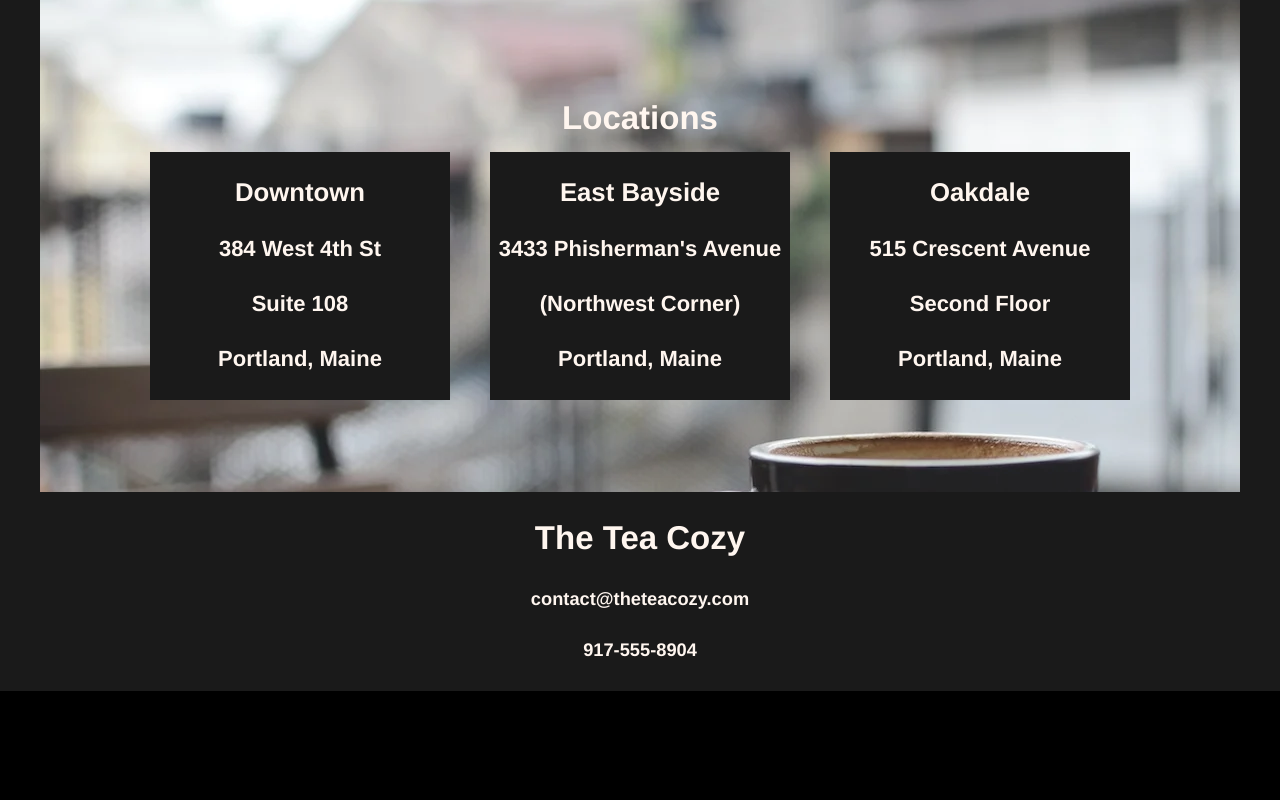
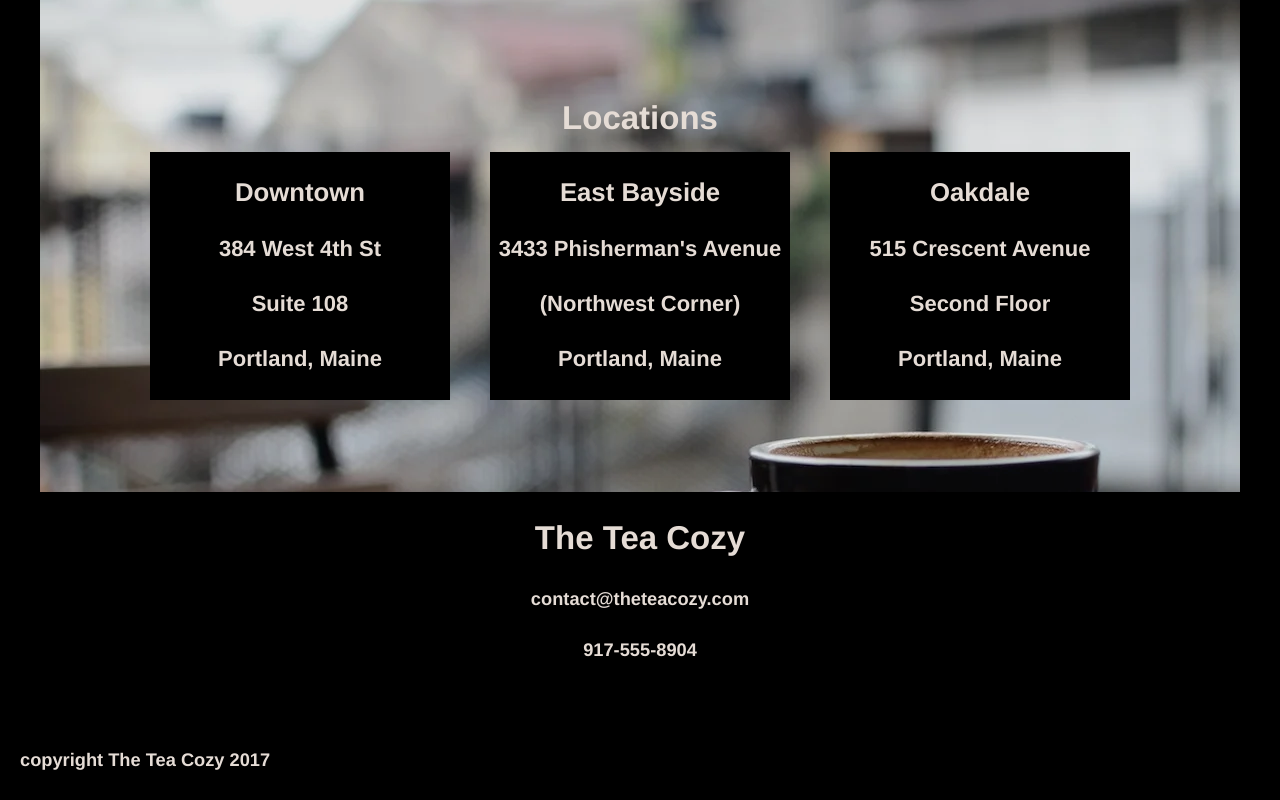
Before and after one commit to Penzragon/Tea-Cozy, a plain HTML site: page index.html in a window 1280 px wide. Shown: the part 1558-2358 px from the top of the page. Before the commit the page ends 2249 px from the top, so only its background shows below. Drawn offline with Linux system fonts and the light colour scheme.

Commit message:
Add footer

```diff
--- a/index.html
+++ b/index.html
@@ -100,5 +100,8 @@
 				<h5>917-555-8904</h5>
 			</section>
 		</main>
+		<footer>
+			<h5>copyright The Tea Cozy 2017</h5>
+		</footer>
 	</body>
 </html>
--- a/resources/css/style.css
+++ b/resources/css/style.css
@@ -1,4 +1,4 @@
-html {
+body {
 	font-family: Helvetica;
 	font-size: 22px;
 	color: seashell;
@@ -122,4 +122,14 @@ header ul {
 
 #contact {
 	text-align: center;
+	height: 200px;
 }
+
+/* Footer */
+footer {
+	text-align: left;
+}
+
+footer h5 {
+	margin: 30px 20px;
+}
```
